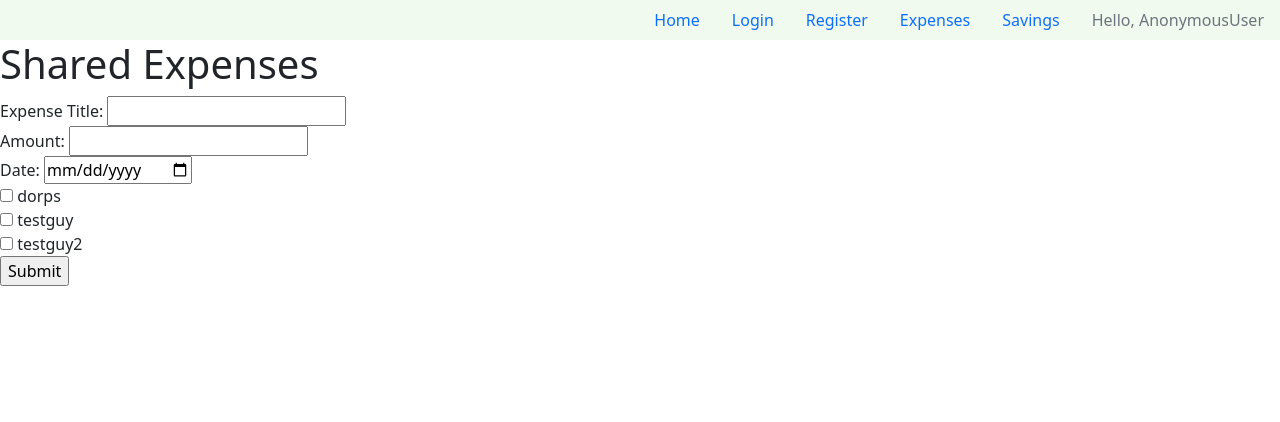
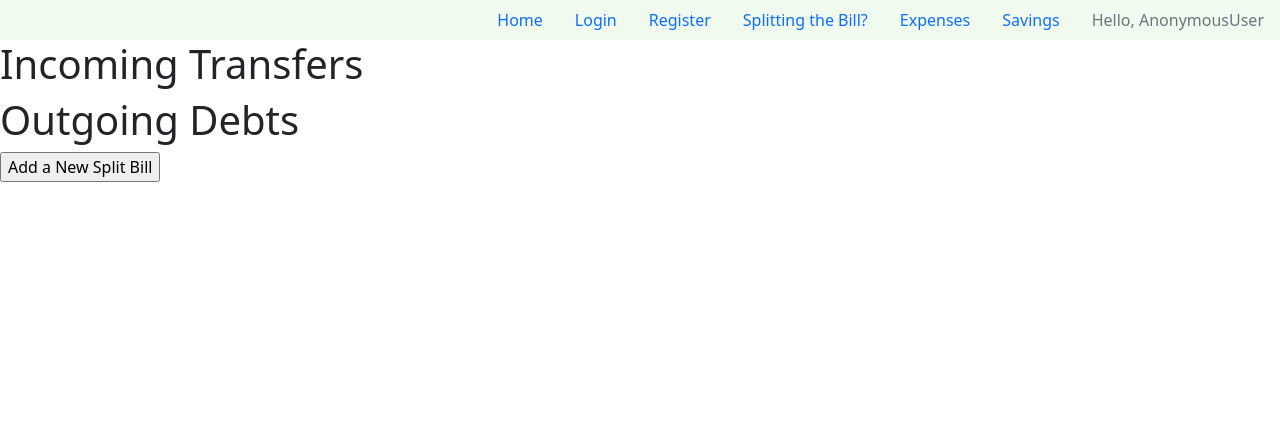
Before and after one commit to EngandDeveloper/uofthacks8, a Django app: page /split/ in a window 1280 px wide. Shown: the top 422 px of the page. Run offline with Django 3.2, Linux system fonts and the light colour scheme; data comes from the database, SQL or seed files in the repository.

Commit message:
added final changes to split funciton

```diff
--- a/finance/finance/urls.py
+++ b/finance/finance/urls.py
@@ -36,7 +36,7 @@ urlpatterns = [
     path('newExpense/', newExpense, name='newExpense'),
     #Split paths
     path('split/', include('split.urls')),
-    path('split/', split, name='split'),
+
     #Savings paths
     path('savings/', include('savings.urls')),
     path('setNewGoal/', setNewGoal, name="setNewGoal"),
--- a/finance/split/urls.py
+++ b/finance/split/urls.py
@@ -3,6 +3,6 @@ from django.urls import path
 from . import views
 
 urlpatterns = [
-    path('', views.split, name="split"),
-    path('pendingpay/',views.pendingpay, name="pendingpay"),
+    path('newpay', views.split, name="split"),
+    path('',views.pendingpay, name="pendingpay"),
 ]
--- a/finance/templates/split/pendingpay.html
+++ b/finance/templates/split/pendingpay.html
@@ -27,4 +27,9 @@
     <br>
     {% endif %}
 {% endfor %}
+
+<form action="newpay" method="get">
+    <input type="submit" value="Add a New Split Bill"
+         name="Submit" id="frm1_submit" />
+</form>
 {% endblock %}
--- a/finance/templates/users/base.html
+++ b/finance/templates/users/base.html
@@ -32,6 +32,7 @@
                             <li class="nav-item"><a class="nav-link" href="{% url 'index' %}">Home</a></li>
                             <li class="nav-item"><a class="nav-link" href="{% url 'login' %}">Login</a></li>
                             <li class="nav-item"><a class="nav-link" href="{% url 'register' %}">Register</a></li>
+                            <li class="nav-item"><a class="nav-link" href="{% url 'pendingpay' %}">Splitting the Bill?</a></li>
                             <li class="nav-item"><a class="nav-link" href="{% url 'getExpenses' %}">Expenses</a></li>
                             <li class="nav-item"><a class="nav-link" href="{% url 'savings' %}">Savings</a></li>
                             <li class="nav-item"><a class="nav-link disabled">Hello, {{request.user}}</a></li>
```
